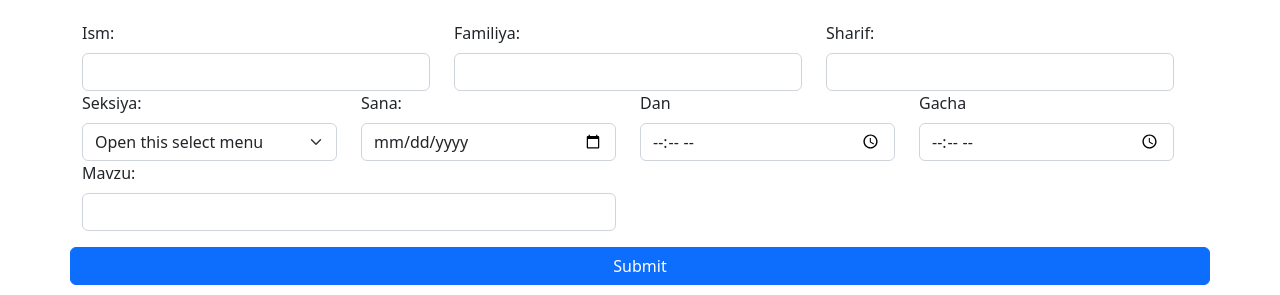
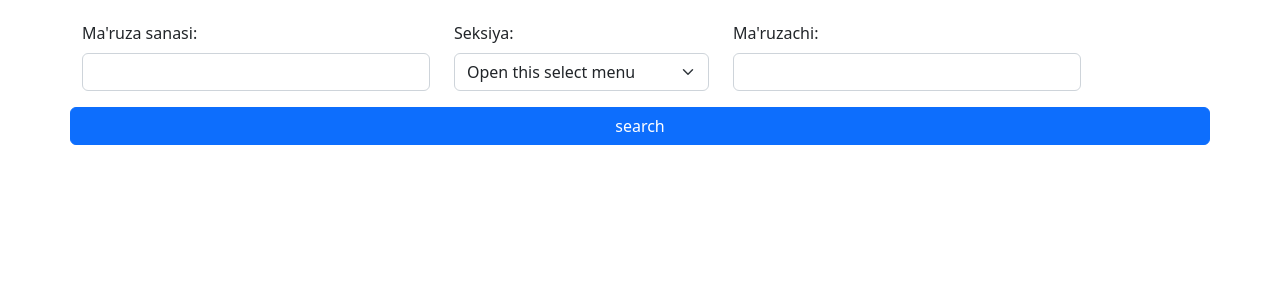
Before and after one commit to MZayniddin/Conferences-app_webTask, a plain HTML site: page index.html in a window 1280 px wide. Shown: the part 505-800 px from the top of the page. Drawn offline with nearby package versions, Linux system fonts and the light colour scheme.

Commit message:
Added search form

```diff
--- a/index.html
+++ b/index.html
@@ -95,25 +95,9 @@
       <form class="form row">
         <div class="row">
           <div class="col-4">
-            <label for="name" class="form-label">Ism:</label>
-            <input
-              type="text"
-              class="form-control"
-              id="name"
-              aria-describedby="emailHelp"
-              required
-            />
+            <label for="s-date" class="form-label">Ma'ruza sanasi:</label>
+            <input type="text" class="form-control" id="s-date" required />
           </div>
-          <div class="col-4">
-            <label for="surname" class="form-label">Familiya:</label>
-            <input type="text" class="form-control" id="surname" required />
-          </div>
-          <div class="col-4">
-            <label for="sharif" class="form-label">Sharif:</label>
-            <input type="text" class="form-control" id="sharif" required />
-          </div>
-        </div>
-        <div class="row">
           <div class="col-3">
             <label for="seksiya" class="form-label">Seksiya:</label>
             <select
@@ -130,32 +114,12 @@
               <option value="Kimyo">Kimyo</option>
             </select>
           </div>
-          <div class="col-3">
-            <label for="date" class="form-label">Sana:</label>
-            <input type="date" class="form-control" id="date" required />
-          </div>
-          <div class="col-3">
-            <label for="from" class="form-label">Dan</label>
-            <input type="time" class="form-control" id="from" required />
-          </div>
-          <div class="col-3">
-            <label for="to" class="form-label">Gacha</label>
-            <input type="time" class="form-control" id="to" required />
+          <div class="col-4">
+            <label for="s-speaker" class="form-label">Ma'ruzachi:</label>
+            <input type="text" class="form-control" id="s-speaker" required />
           </div>
         </div>
-        <div class="row">
-          <div class="col-6">
-            <label for="title" class="form-label">Mavzu:</label>
-            <input
-              type="text"
-              class="form-control"
-              id="title"
-              aria-describedby="Default select example"
-              required
-            />
-          </div>
-        </div>
-        <button type="submit" class="btn btn-primary mt-3">Submit</button>
+        <button type="submit" class="btn btn-primary mt-3">search</button>
       </form>
     </div>
 
```
